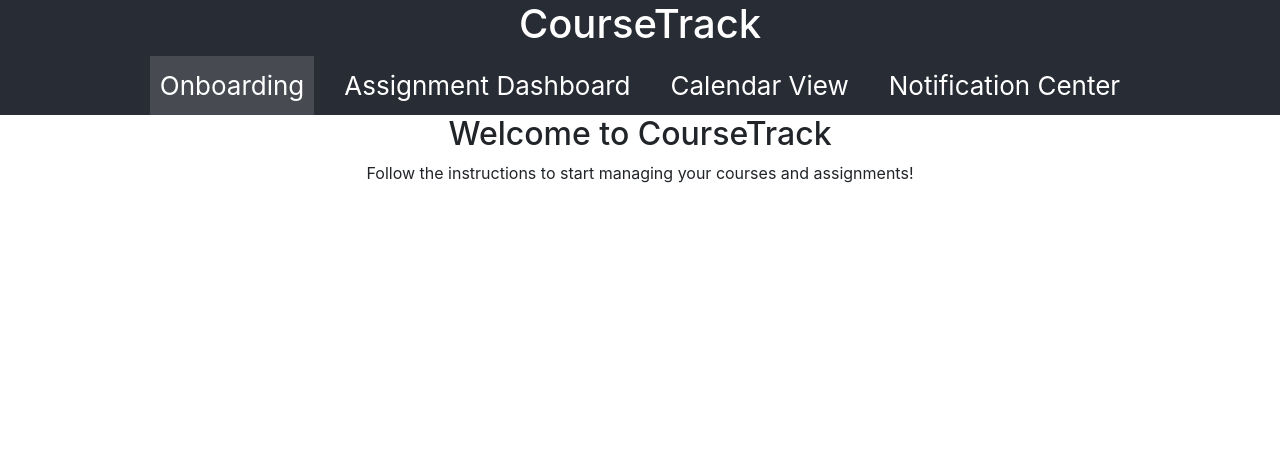
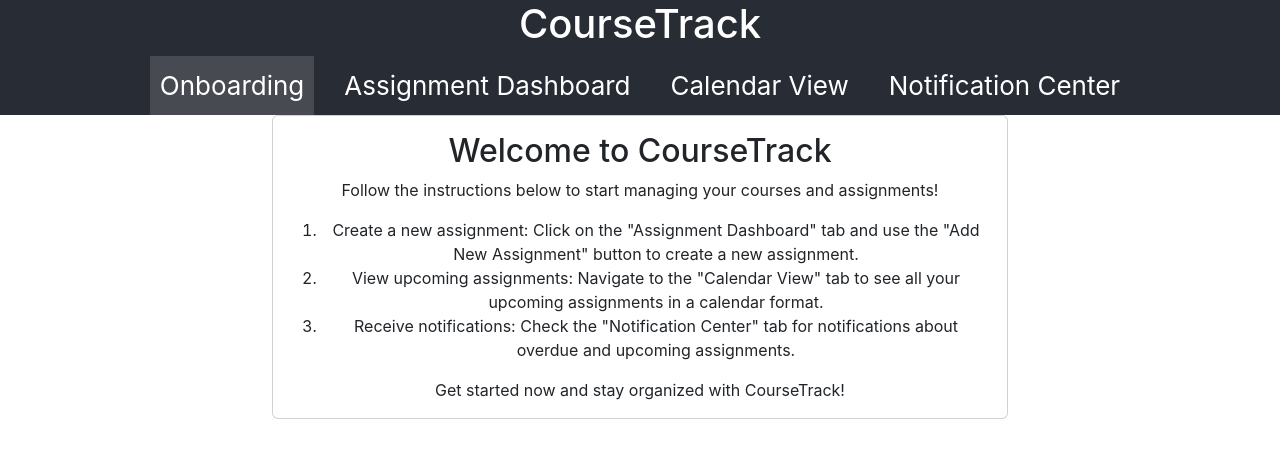
Before and after one commit to imcuky/course-track, a React (Create React App) app in the folder course-track/: page / in a window 1280 px wide. Shown: the top 458 px of the page. Built offline with nearby package versions, Linux system fonts and the light colour scheme.

Commit message:
Update Onboarding.js

```diff
--- a/course-track/src/Onboarding.js
+++ b/course-track/src/Onboarding.js
@@ -1,12 +1,24 @@
-// components/Onboarding.js
 import React from 'react';
 
 const Onboarding = () => {
   return (
-    <div>
-      {/* Add onboarding content here */}
-      <h2>Welcome to CourseTrack</h2>
-      <p>Follow the instructions to start managing your courses and assignments!</p>
+    <div className="container">
+      <div className="row">
+        <div className="col-md-8 offset-md-2">
+          <div className="card">
+            <div className="card-body">
+              <h2 className="card-title">Welcome to CourseTrack</h2>
+              <p className="card-text">Follow the instructions below to start managing your courses and assignments!</p>
+              <ol>
+                <li>Create a new assignment: Click on the "Assignment Dashboard" tab and use the "Add New Assignment" button to create a new assignment.</li>
+                <li>View upcoming assignments: Navigate to the "Calendar View" tab to see all your upcoming assignments in a calendar format.</li>
+                <li>Receive notifications: Check the "Notification Center" tab for notifications about overdue and upcoming assignments.</li>
+              </ol>
+              <p className="card-text">Get started now and stay organized with CourseTrack!</p>
+            </div>
+          </div>
+        </div>
+      </div>
     </div>
   );
 }
```
